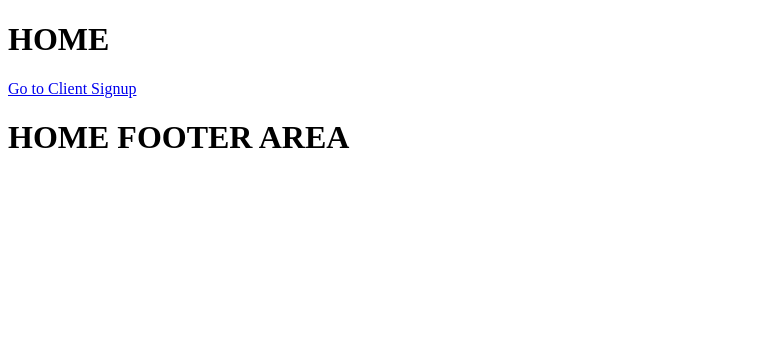
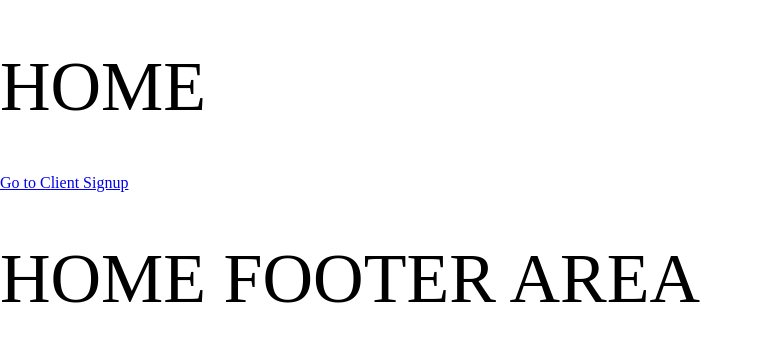
Before and after one commit to Katematestate/tradie-app, a Vue app in the folder front/: page / in a window 1280 px wide. Shown: the top 342 px of the page, without its empty margins (0-763 px from the left). Built offline with nearby package versions, Linux system fonts and the light colour scheme.

Commit message:
fix missing styles

```diff
--- a/front/src/assets/main.css
+++ b/front/src/assets/main.css
@@ -1,16 +1,26 @@
+@import url("https://fonts.googleapis.com/css2?family=Inter:wght@100;200;300;400;500;600;700;800;900&display=swap");
+@import "primevue/resources/primevue.min.css";
+@import "primeicons/primeicons.css";
+@import "./prime-theme.css";
+
 :root {
-  --darkblue: #222030;
-  --lightgray: #eeeeee;
-  --tradieorange: #e88232;
-  --mainwhite: #ffffff;
-  --darkgray: #adadad;
+  --color-brand: #e88232;
+  --color-brand-text: #fff;
+  --color-primary: #222030;
+  --color-page: #ffffff;
+  --color-shade: #eeeeee;
+  --color-text-shade: #adadad;
+  --font-main: 'Ombudsman Stencil';
+  --font-secondary: 'Inter', sans-serif;
+  --spacing-small: 8px;
+  --spacing-standard: 16px;
+  --spacing-large: 32px;
 }
 
-@import url("https://fonts.googleapis.com/css2?family=Inter:wght@100;200;300;400;500;600;700;800;900&display=swap");
 
 @font-face {
-  font-family: "Ombudsman";
-  src: url(./fonts/OmbudsmanStencil.ttf);
+  font-family: "Ombudsman Stencil";
+  src: url(./fonts/OmbudsmanStencil.ttf) format('ttf');
 }
 
 body {
@@ -22,30 +32,33 @@ body {
   box-sizing: border-box;
 }
 
+h1,h2 {
+  font-weight: normal;
+}
 h1 {
-  font-family: "Ombudsman";
+  font-family: var(--font-main);
   font-size: 70px;
 }
 
 h2 {
-  font-family: "Ombudsman";
+  font-family: var(--font-main);
   font-size: 55px;
 }
 
 h3 {
-  font-family: "Inter", sans-serif;
+  font-family: var(--font-secondary);
   font-size: 36px;
   font-weight: 600;
 }
 
 h4{
-  font-family: "Inter", sans-serif;
+  font-family: var(--font-secondary);
   font-size: 22px;
   font-weight: 600;
 }
 
 p{
-  font-family: "Inter", sans-serif;
+  font-family: var(--font-secondary);
   font-size: 16px;
   font-weight: 400;
 }
--- a/front/src/main.js
+++ b/front/src/main.js
@@ -1,3 +1,4 @@
+import "./assets/main.css";
 import { createApp } from "vue";
 import App from "./App.vue";
 import router from "./router";
```
